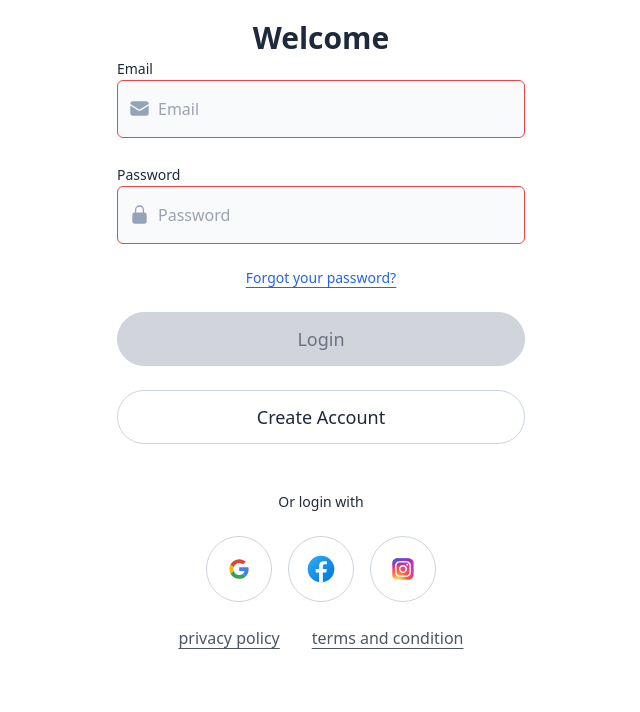
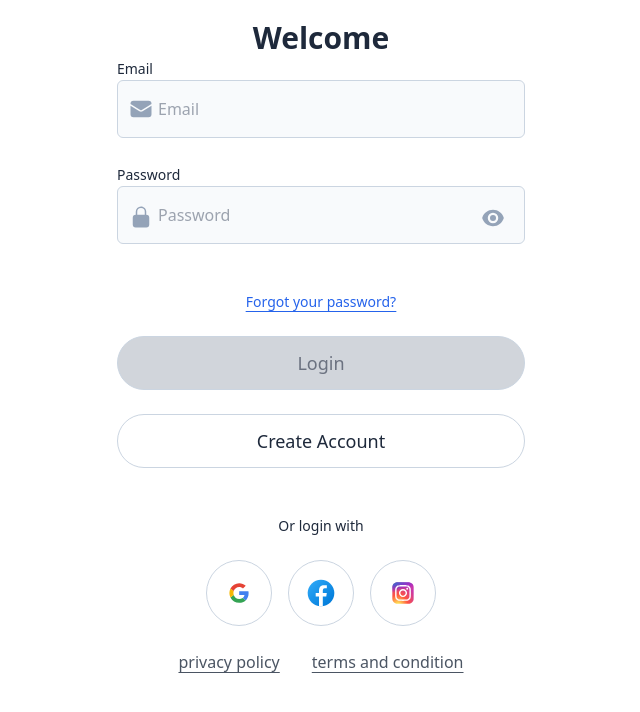
Before and after one commit to UndergroundProgrammer/travel-app, a Next.js app: page /login in a window 1280 px wide. Shown: the top 712 px of the page, without its empty margins (319-959 px from the left). Built offline with nearby package versions, Linux system fonts and the light colour scheme.

Commit message:
Shifted to npm

```diff
--- a/package.json
+++ b/package.json
@@ -17,12 +17,12 @@
     "eslint-config-next": "13.1.6",
     "next": "13.1.6",
     "react": "18.2.0",
-    "react-dom": "18.2.0"
+    "react-dom": "18.2.0",
+    "react-icons": "^4.7.1"
   },
   "devDependencies": {
     "autoprefixer": "^10.4.13",
     "postcss": "^8.4.21",
-    "react-icons": "^4.7.1",
     "tailwindcss": "^3.2.4"
   }
 }
--- a/src/pages/login.jsx
+++ b/src/pages/login.jsx
@@ -2,17 +2,28 @@ import Image from "next/image";
 import Link from "next/link";
 import { useState } from "react";
 import { DangerAlert, SuccessAlert } from "../components/Alert";
-
+import {
+  BeakerIcon,
+  EnvelopeIcon,
+  EyeIcon,
+  EyeSlashIcon,
+  LockClosedIcon,
+} from "@heroicons/react/24/solid";
 export default function Login() {
   const styles = {
     "underline-link":
       "underline underline-offset-4 hover:text-slate-700 focus:text-slate-700",
     "integration-link":
       "rounded-full border border-slate-300 hover:border-slate-500 focus:border-slate-500 p-4",
+    "visibility-icon": "absolute w-6 h-6 right-5 top-5 fill-slate-400",
   };
 
   const [loginData, setLoginData] = useState({});
-  const [loggedIn, setIsLoggedIn] = useState(false);
+  const [loggedIn, setIsLoggedIn] = useState(true);
+  const [passwordVisibility, setPasswordVisibility] = useState(false);
+  const handlePasswordVisibility = function () {
+    setPasswordVisibility((prev) => !prev);
+  };
   const handleLoginData = function (e) {
     const { name, value } = e.target;
     setLoginData((prev) => ({ ...prev, [name]: value }));
@@ -27,7 +38,6 @@ export default function Login() {
     <div className="container max-w-md mx-auto flex items-center">
       <div className="m-5 w-full relative text-slate-800">
         {/* {loggedIn ? <SuccessAlert /> : <DangerAlert />} */}
-
         <h1 className="text-3xl font-bold text-center">Welcome</h1>
         <div className="mb-12">
           <form onSubmit={(e) => handleLogin(e)}>
@@ -36,16 +46,8 @@ export default function Login() {
             </label>
 
             <div className="relative mb-6">
-              <div className="absolute inset-y-0 left-0 top-1.5 flex items-center pl-3">
-                <svg
-                  xmlns="http://www.w3.org/2000/svg"
-                  viewBox="0 0 32 32"
-                  fill="currentColor"
-                  className="w-7 h-7 fill-slate-400"
-                >
-                  <path d="M1.5 8.67v8.58a3 3 0 003 3h15a3 3 0 003-3V8.67l-8.928 5.493a3 3 0 01-3.144 0L1.5 8.67z" />
-                  <path d="M22.5 6.908V6.75a3 3 0 00-3-3h-15a3 3 0 00-3 3v.158l9.714 5.978a1.5 1.5 0 001.572 0L22.5 6.908z" />
-                </svg>
+              <div className="absolute inset-y-0 left-0 flex items-center ml-3">
+                <EnvelopeIcon className="w-6 h-6 fill-slate-400" />
               </div>
               <input
                 type="email"
@@ -63,22 +65,11 @@ export default function Login() {
               Password
             </label>
             <div className="relative mb-6">
-              <div className="absolute inset-y-0 left-0 top-1.5 flex items-center pl-3 pointer-events-none">
-                <svg
-                  xmlns="http://www.w3.org/2000/svg"
-                  viewBox="0 0 32 32"
-                  fill="currentColor"
-                  className="w-7 h-7 fill-slate-400"
-                >
-                  <path
-                    fillRule="evenodd"
-                    d="M12 1.5a5.25 5.25 0 00-5.25 5.25v3a3 3 0 00-3 3v6.75a3 3 0 003 3h10.5a3 3 0 003-3v-6.75a3 3 0 00-3-3v-3c0-2.9-2.35-5.25-5.25-5.25zm3.75 8.25v-3a3.75 3.75 0 10-7.5 0v3h7.5z"
-                    clipRule="evenodd"
-                  />
-                </svg>
+              <div className="absolute inset-y-0 left-0 -top-5 flex items-center ml-3 pointer-events-none">
+                <LockClosedIcon className="w-6 h-6 fill-slate-400" />
               </div>
               <input
-                type="password"
+                type={passwordVisibility ? "text" : "password"}
                 id="password"
                 name="password"
                 className={`input-field ${
@@ -88,6 +79,15 @@ export default function Login() {
                 onChange={handleLoginData}
                 required
               />
+              {passwordVisibility ? (
+                <button onClick={handlePasswordVisibility}>
+                  <EyeSlashIcon className={styles["visibility-icon"]} />
+                </button>
+              ) : (
+                <button onClick={handlePasswordVisibility}>
+                  <EyeIcon className={styles["visibility-icon"]} />
+                </button>
+              )}
             </div>
             <div className="relative mb-6 text-center underline underline-offset-4 text-blue-600 text-sm font-medium">
               <Link href="/">Forgot your password?</Link>
```
Also changed, not shown: .pnp.cjs, 2 other files (tests, documents, lock files or other folders).
